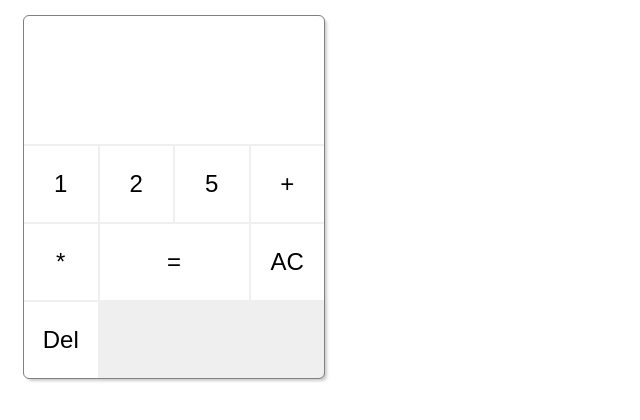
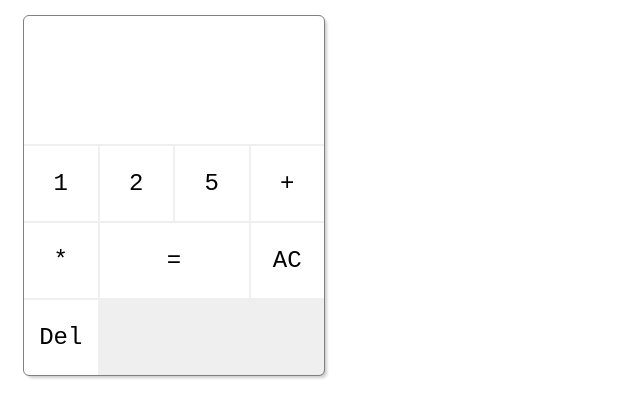
Before and after one commit to jaf7C7/calculator, a website: page index.html in a window 1280 px wide. Shown: the full height of the page, 0-640 px from the left. Drawn offline with Linux system fonts and the light colour scheme.

Commit message:
Update styles

```diff
--- a/style.css
+++ b/style.css
@@ -1,10 +1,13 @@
+#calculator * {
+	font-family: monospace;
+	font-size: 32px;
+}
+
 #calculator {
 	background-color: #efefef;
 	border-radius: 5px;
 	box-shadow: 3px 3px 3px rgba(0, 0, 0, 0.2);
 	display: grid;
-	font-family: monospace;
-	font-size: 32px;
 	grid-gap: 2px;
 	grid-template-columns: repeat(4, 1fr);
 	margin: 1rem;
```
